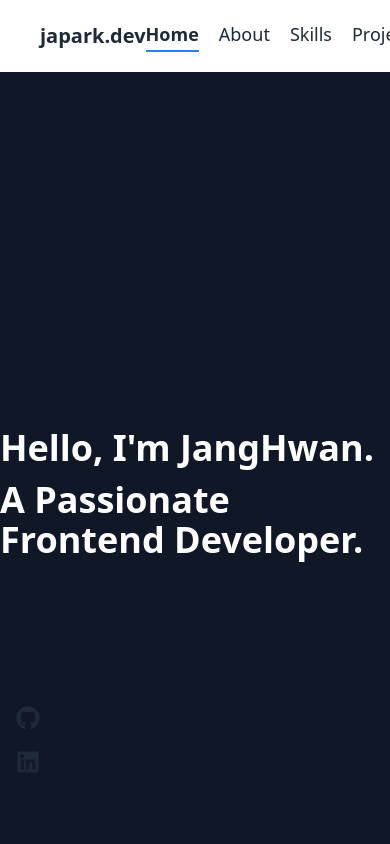
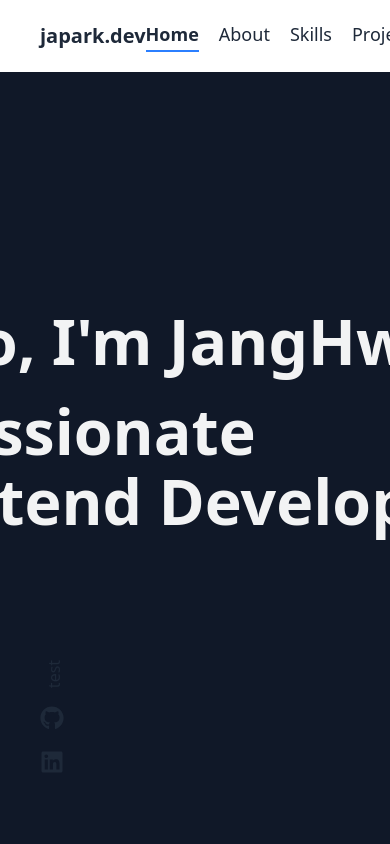
Before and after one commit to JangHwanPark/JangHwan-Portfolio, a React (Vite) app: page / in a window 390 px wide. Shown: the top 844 px of the page. Built offline with nearby package versions, Linux system fonts and the light colour scheme.

Commit message:
✨ feat: GSAP를 활용한 스크롤 반응형 헤더 컴포넌트 생성

```diff
--- /dev/null
+++ b/src/components/AsideMenu/AsideMenu.tsx
@@ -0,0 +1,36 @@
+import { Link } from "react-router-dom";
+//import clsx from "clsx";
+import { FaGithub, FaLinkedin } from "react-icons/fa";
+
+const icon = [
+  { href: "/", icon: <FaGithub className="w-6 h-6" /> },
+  { href: "/", icon: <FaLinkedin className="w-6 h-6" /> },
+];
+
+/*interface AsideMenu {
+  href: string;
+  icon?: ReactNode;
+}
+
+interface AsideMenuProps {
+  items?: AsideMenu[];
+  className?: string;
+}*/
+
+const AsideMenu = () => {
+ //const listClass = clsx('flex gap-5 flex-col');
+  return (
+    <nav className='flex flex-col gap-5 justify-center fixed bottom-1/12 left-10'>
+      <p className='rotate-270'>test</p>
+      <ul className='flex gap-5 flex-col'>
+        {icon.map((item, index) => (
+          <li key={index}>
+            <Link to={item.href}>{item.icon}</Link>
+          </li>
+        ))}
+      </ul>
+    </nav>
+  );
+};
+
+export default AsideMenu;
--- a/src/components/MenuItem/MenuItem.tsx
+++ /dev/null
@@ -1,45 +0,0 @@
-import { ReactNode } from "react";
-import { Link, NavLink } from "react-router-dom";
-import clsx from "clsx";
-
-interface MenuItemProps {
-  href: string;
-  className?: string;
-  children?: ReactNode;
-  type?: 'link' | 'nav' | 'icon';
-}
-
-const MenuItem = ({
-  href,
-  className,
-  children,
-  type = 'link',
-}: MenuItemProps) => {
-  const itemClass = clsx(
-    ' p-0',
-    type !== 'icon' && 'w-20 text-lg text-center',
-    type === 'icon' && 'w-fit',
-    className);
-
-  return (
-    <li className={itemClass}>
-      {type === 'nav' ? (
-        <NavLink
-          to={href}
-          className={({ isActive }) => clsx(
-            'relative w-full h-full flex items-center justify-center pb-1',
-            'after:content-[""] after:absolute after:bottom-0 after:left-0 after:w-full after:h-0.5 after:bg-blue-500',
-            'after:scale-x-0 after:transition-transform after:duration-300 hover:after:scale-x-100',
-            isActive && 'active font-semibold after:scale-x-100')}>
-          {children}
-        </NavLink>
-      ) : (
-        <Link to={href}>
-          {children}
-        </Link>
-      )}
-    </li>
-  );
-};
-
-export default MenuItem;
--- a/src/components/index.ts
+++ b/src/components/index.ts
@@ -5,3 +5,4 @@ export { default as Tab } from './Tabs/Tab'
 export { default as TabPanels } from './Tabs/TabPanels'
 export { default as TabPanel } from './Tabs/TabPanel'
 export { default as Skill } from './Skill/Skill'
+export { default as AsideMenu } from './AsideMenu/AsideMenu'
--- a/src/layout/Header/Header.tsx
+++ b/src/layout/Header/Header.tsx
@@ -1,3 +1,8 @@
+import { useRef } from 'react';
+import { gsap } from 'gsap';
+import { ScrollTrigger } from 'gsap/ScrollTrigger';
+import { useGSAP } from "@gsap/react";
+
 import { Logo } from "../../components";
 import Navigation from "../Navigation/Navigation";
 import DarkModeSwitch from "../../components/DarkModeSwitch/DarkModeSwitch";
@@ -11,14 +16,32 @@ const navbar = [
 ];
 
 const Header = () => {
+  gsap.registerPlugin(ScrollTrigger);
+  const headerRef = useRef<HTMLHeadingElement | null>(null);
+
+  useGSAP(() => {
+    const showAnime = gsap.from(headerRef.current, {
+      yPercent: -100,     // 시작 위치: 위로 100% 이동된 상태 (화면 밖)
+      paused: true,       // 애니메이션을 일시 정지 상태로 생성
+      duration: 0.2       // 애니메이션 지속 시간(초)
+    }).progress(1);       // 애니메이션의 진행 상태를 끝(1)으로 설정 (처음에는 보이지 않음)
+
+    // 스크롤 이벤트에 반응하는 트리거 설정
+    ScrollTrigger.create({
+      start: "top top",   // 트리거 시작점: 문서 상단이 뷰포트 상단에 닿을 때
+      end: 99999,         // 트리거 종료점: 페이지 끝까지 (사실상 무한대)
+      // 스크롤 방향 감지하여 애니메이션 제어
+      onUpdate: (self) => {
+        self.direction === -1 ? showAnime.play() : showAnime.reverse();
+      }
+    })
+  }, []);
+
   return (
-    <header className='w-full pb-5 bg-white sticky top-0 z-9999'>
+    <header ref={headerRef} className='w-full pb-5 bg-white fixed top-0 z-9999'>
       <div className='pt-5 px-10 flex justify-between items-center'>
         <Logo/>
-        <Navigation
-          className='w-full max-w-xs'
-          items={navbar}
-          type='nav'/>
+        <Navigation items={navbar}/>
         <DarkModeSwitch/>
       </div>
     </header>
--- /dev/null
+++ b/src/layout/Navigation/NavItem.tsx
@@ -0,0 +1,32 @@
+import { ReactNode } from "react";
+import { NavLink } from "react-router-dom";
+import clsx from "clsx";
+
+interface MenuItemProps {
+  href: string;
+  className?: string;
+  children?: ReactNode;
+}
+
+const NavItem = ({
+  href,
+  className,
+  children
+}: MenuItemProps) => {
+  const itemClass = clsx('w-20 text-lg text-center p-0', className);
+  return (
+    <li className={itemClass}>
+      <NavLink
+        to={href}
+        className={({ isActive }) => clsx(
+          'relative w-full h-full flex items-center justify-center pb-1',
+          'after:content-[""] after:absolute after:bottom-0 after:left-0 after:w-full after:h-0.5 after:bg-blue-500',
+          'after:scale-x-0 after:transition-transform after:duration-300 hover:after:scale-x-100',
+          isActive && 'active font-semibold after:scale-x-100')}>
+        {children}
+      </NavLink>
+    </li>
+  );
+};
+
+export default NavItem;
--- a/src/layout/Navigation/Navigation.tsx
+++ b/src/layout/Navigation/Navigation.tsx
@@ -1,40 +1,31 @@
-import { ReactNode } from "react";
-import MenuItem from "../../components/MenuItem/MenuItem";
+import NavItem from "./NavItem";
 import clsx from "clsx";
 
 interface Navbar {
   href: string;
   title?: string;
-  icon?: ReactNode;
 }
 
 interface NavigationProps {
   items: Navbar[];
   className?: string;
-  type?: 'link' | 'nav' | 'icon';
 }
 
 const Navigation = ({
   items,
   className,
-  type = 'link'
 }: NavigationProps) => {
-  const listClass = clsx(
-    'flex gap-5',
-    type !== 'icon' && 'flex-row justify-between',
-    type === 'icon' && 'flex-col');
-
+  const navbarClass = clsx(
+    'w-full max-w-xs', className);
   return (
-    <nav className={className}>
-      <ul className={listClass}>
+    <nav className={navbarClass}>
+      <ul className='flex gap-5 flex-row justify-between'>
         {items.map((item, index) => (
-          <MenuItem
+          <NavItem
             key={index}
-            href={item.href}
-            type={type}>
-            {item.icon}
+            href={item.href}>
             {item.title}
-          </MenuItem>
+          </NavItem>
         ))}
       </ul>
     </nav>
--- a/src/layout/RootLayout.tsx
+++ b/src/layout/RootLayout.tsx
@@ -1,18 +1,15 @@
 // import { useRef } from "react";
 import { ScrollRestoration } from "react-router-dom";
-import { Footer, Header, Navigation } from "../layout";
+import { Footer, Header } from "../layout";
 import { ThemeProvider } from "../providers/ThemeProvider";
 import clsx from "clsx";
 // import gsap from "gsap";
-import { FaGithub, FaLinkedin } from "react-icons/fa";
 import { Experience, Home, About, Project, Skills } from "../pages";
+import AsideMenu from "../components/AsideMenu/AsideMenu";
 // import Preloader from "../components/Preloader/Preloader";
 // import { useGSAP } from "@gsap/react";
 // import { ScrollTrigger } from "gsap/ScrollTrigger";
-const iconNavbar = [
-  { href: "/", icon: <FaGithub className="w-6 h-6" /> },
-  { href: "/", icon: <FaLinkedin className="w-6 h-6" /> },
-];
+
 
 const RootLayout = () => {
   /*const [complete, setComplete] = useState(false);*/
@@ -44,10 +41,7 @@ const RootLayout = () => {
           <Experience />
         </main>
         <Footer />
-        <Navigation
-          items={iconNavbar}
-          type="icon"
-          className="fixed bottom-1/12 left-4" />
+        <AsideMenu/>
       </div>
       {/*)}*/}
     </ThemeProvider>
--- a/src/pages/Project.tsx
+++ b/src/pages/Project.tsx
@@ -51,12 +51,12 @@ const Project = () => {
 
   // style={{ height: `${connHeight}px` }}
   return (
-    <section className="min-h-screen bg-green-100">
-      <article ref={containerRef} className="flex flex-col content-stretch">
+    <section className="bg-green-100">
+      <article ref={containerRef} className="min-h-screen flex flex-col items-center justify-center content-stretch">
         <h2>
           My <span>Work</span>
         </h2>
-        <ul ref={horizonRef} className="w-full h-full flex relative">
+        <ul ref={horizonRef} className="w-full flex relative">
           {projects.map((item, index) => (
             <li key={index} className={horizontallyClass}>
               <div>
--- a/src/pages/Skills.tsx
+++ b/src/pages/Skills.tsx
@@ -18,7 +18,8 @@ const tabs: TabItem[] = [
 
 const Skills = () => {
   return (
-    <section className='w-full py-16 min-h-screen bg-red-300'>
+    <section className='w-full max-w-full py-16 bg-red-300'>
+      <article className='w-full max-w-3xl md:max-w-4xl lg:max-w-3xl mx-auto min-h-screen'>
         <PageHeader title='SKILLS'>
           저는 새로운 기술을 배우고 실험하는 것을 즐깁니다.
           프론트엔드부터 백엔드, 데이터베이스, 개발 도구까지 다양한 기술을 익히고 활용하며,
@@ -46,6 +47,7 @@ const Skills = () => {
             </TabPanel>
           </TabPanels>
         </Tabs>
+      </article>
     </section>
   );
 };
```
Lines whose indentation alone changed are shown as unchanged.
